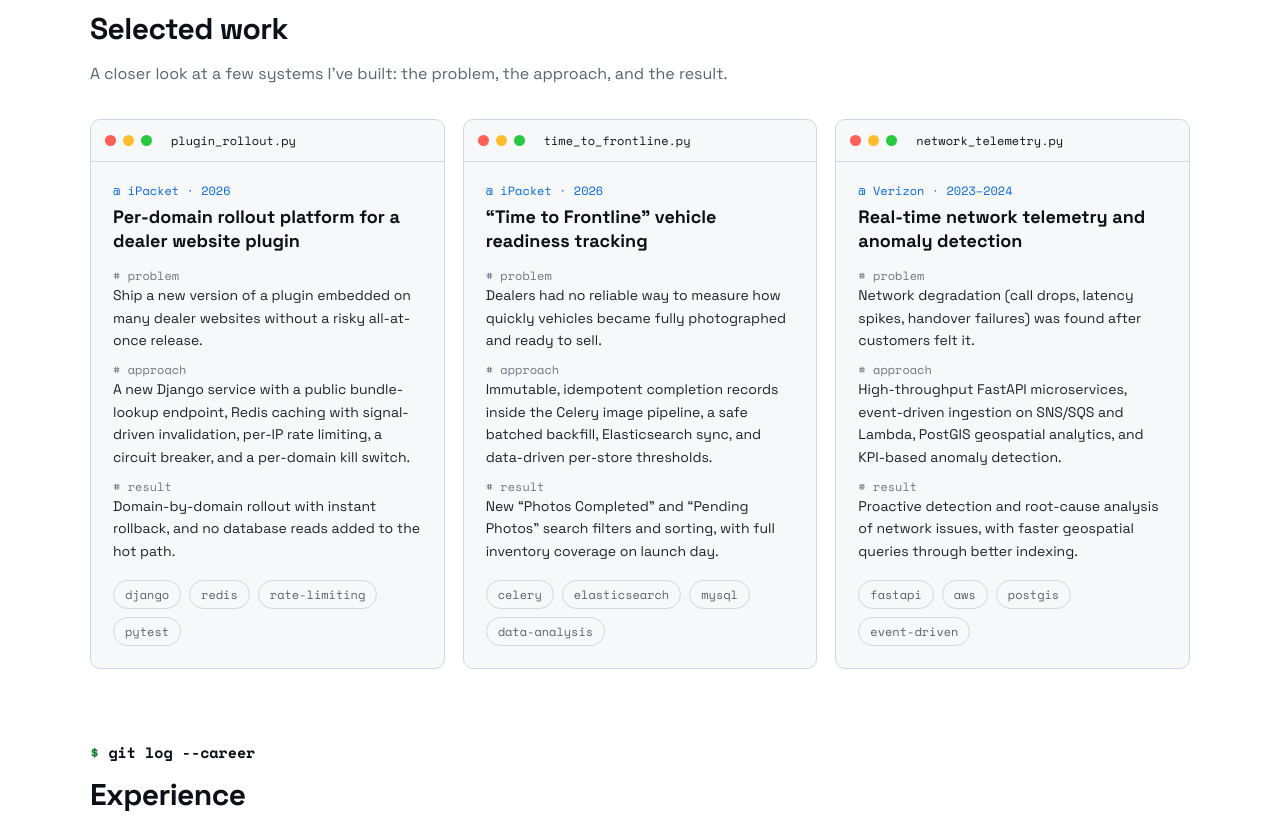
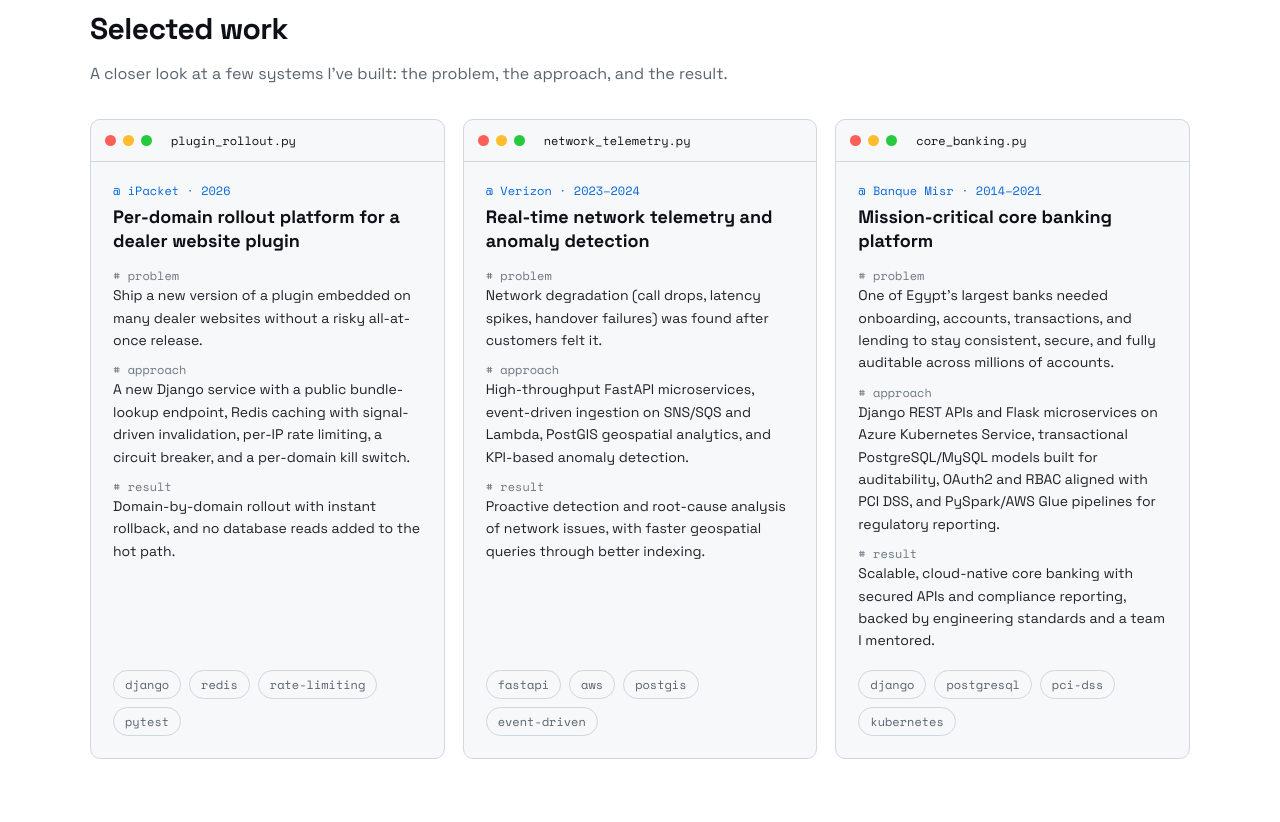
Before and after one commit to mohamedellakany/my-profilio, a plain HTML site: page index.html in a window 1280 px wide. Shown: the part 1461-2283 px from the top of the page. Drawn offline with nearby package versions, Linux system fonts and the light colour scheme.

Commit message:
content: feature hardest projects in Selected work
Replace the Time to Frontline card with the Banque Misr core banking
platform, keeping the recent iPacket plugin rollout and Verizon telemetry.

Co-Authored-By: Claude Opus 5.5 <noreply@anthropic.com>

```diff
--- a/index.html
+++ b/index.html
@@ -105,19 +105,6 @@
           </div>
         </article>
         <article class="project">
-          <div class="term-bar"><i></i><i></i><i></i><span>time_to_frontline.py</span></div>
-          <div class="project-body">
-            <span class="org">@ iPacket · 2026</span>
-            <h3>“Time to Frontline” vehicle readiness tracking</h3>
-            <dl>
-              <div><dt>problem</dt><dd>Dealers had no reliable way to measure how quickly vehicles became fully photographed and ready to sell.</dd></div>
-              <div><dt>approach</dt><dd>Immutable, idempotent completion records inside the Celery image pipeline, a safe batched backfill, Elasticsearch sync, and data-driven per-store thresholds.</dd></div>
-              <div><dt>result</dt><dd>New “Photos Completed” and “Pending Photos” search filters and sorting, with full inventory coverage on launch day.</dd></div>
-            </dl>
-            <div class="chips"><span>celery</span><span>elasticsearch</span><span>mysql</span><span>data-analysis</span></div>
-          </div>
-        </article>
-        <article class="project">
           <div class="term-bar"><i></i><i></i><i></i><span>network_telemetry.py</span></div>
           <div class="project-body">
             <span class="org">@ Verizon · 2023–2024</span>
@@ -128,6 +115,19 @@
               <div><dt>result</dt><dd>Proactive detection and root-cause analysis of network issues, with faster geospatial queries through better indexing.</dd></div>
             </dl>
             <div class="chips"><span>fastapi</span><span>aws</span><span>postgis</span><span>event-driven</span></div>
+          </div>
+        </article>
+        <article class="project">
+          <div class="term-bar"><i></i><i></i><i></i><span>core_banking.py</span></div>
+          <div class="project-body">
+            <span class="org">@ Banque Misr · 2014–2021</span>
+            <h3>Mission-critical core banking platform</h3>
+            <dl>
+              <div><dt>problem</dt><dd>One of Egypt’s largest banks needed onboarding, accounts, transactions, and lending to stay consistent, secure, and fully auditable across millions of accounts.</dd></div>
+              <div><dt>approach</dt><dd>Django REST APIs and Flask microservices on Azure Kubernetes Service, transactional PostgreSQL/MySQL models built for auditability, OAuth2 and RBAC aligned with PCI DSS, and PySpark/AWS Glue pipelines for regulatory reporting.</dd></div>
+              <div><dt>result</dt><dd>Scalable, cloud-native core banking with secured APIs and compliance reporting, backed by engineering standards and a team I mentored.</dd></div>
+            </dl>
+            <div class="chips"><span>django</span><span>postgresql</span><span>pci-dss</span><span>kubernetes</span></div>
           </div>
         </article>
       </div>
```
